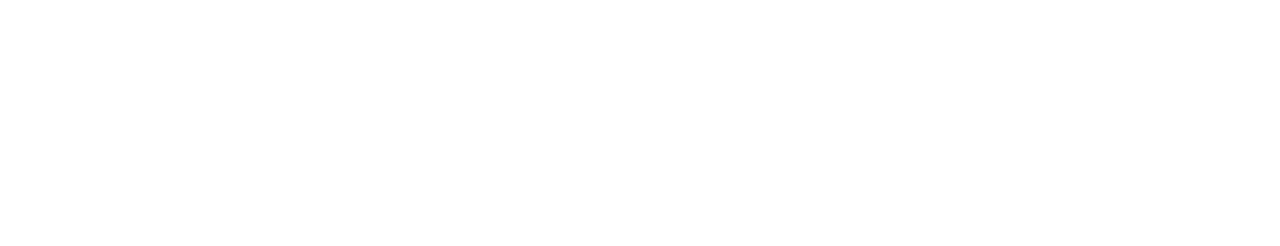
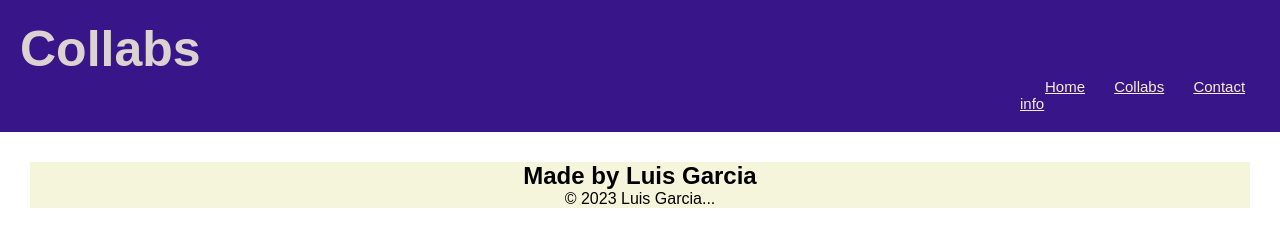
Before and after one commit to LgCodes94/Personal_Web, a plain HTML site: page collabs.html in a window 1280 px wide. Drawn offline with Linux system fonts and the light colour scheme.

Commit message:
Added the collabs, about me & contact info page

```diff
--- a/collabs.html
+++ b/collabs.html
@@ -4,11 +4,36 @@
 <head>
   <meta charset="UTF-8">
   <meta name="viewport" content="width=device-width, initial-scale=1.0">
-  <title>Document</title>
+  <link rel="stylesheet" href="./assets/stlye.css">
+  <title>Collabs</title>
 </head>
+<header class="header">
+  <h1>Collabs </h1>
+  <div>
+    <ul>
+      <li>
+        <a href="about_me.html" target="_blank" rel="noopener noreferrer">Home</a>
+      </li>
+      <li>
+        <a href="collabs.html" target="_blank" rel="noopener noreferrer">Collabs</a>
+      </li>
+      <li>
+        <a href="contact_info.html" target="_blank" rel="noopener noreferrer">Contact info</a>
+      </li>
+    </ul>
+  </div>
+</header>
 
 <body>
 
 </body>
 
+<footer>
+  <div class="end">
+    <h2>Made by Luis Garcia</h2>
+    <p>&copy; 2023 Luis Garcia...</p>
+  </div>
+</footer>
+
+
 </html>
```
Also changed, not shown: contact_info.html (renamed from about_me.html, +12 -11 lines), index.html (+5 -6 lines).
